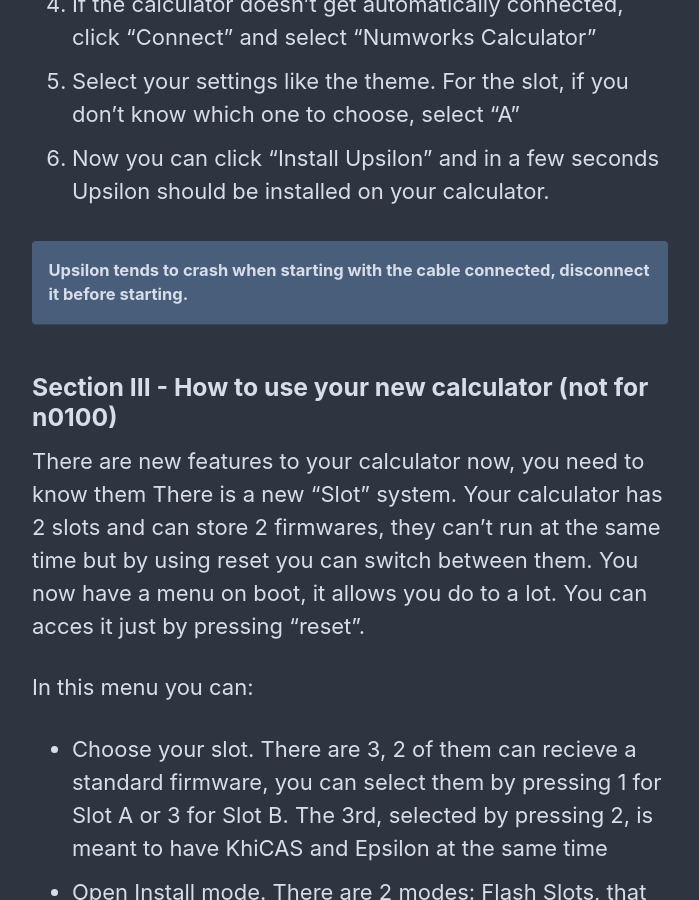
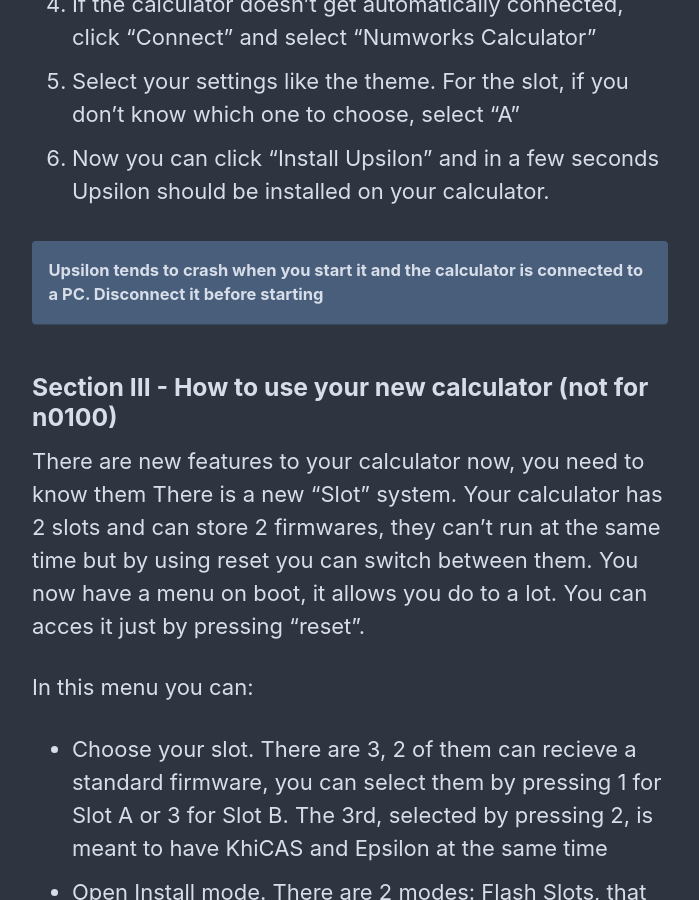
Before and after one commit to Omega-Numworks/Omega-Guide, a Jekyll site: the page built from _pages/en_US/upsilon.md, in a window 1280 px wide and 900 px high, scrolled down 1180 px. Shown: the whole window, without its empty margins (290-989 px from the left). Built offline with Jekyll 4.4.1, drawn with Linux system fonts in a browser that asks for light colours; comment, search, counter and statistics services are not loaded.

Commit message:
Update upsilon.md

```diff
--- a/_pages/en_US/upsilon.md
+++ b/_pages/en_US/upsilon.md
@@ -28,7 +28,7 @@
 5. Select your settings like the theme. For the slot, if you don't know which one to choose, select "A"
 6. Now you can click "Install Upsilon" and in a few seconds Upsilon should be installed on your calculator.
 
-Upsilon tends to crash when starting with the cable connected, disconnect it before starting.
+Upsilon tends to crash when you start it and the calculator is connected to a PC. Disconnect it before starting
 {: .notice--info}
 
 ### Section III - How to use your new calculator (not for n0100)
```
